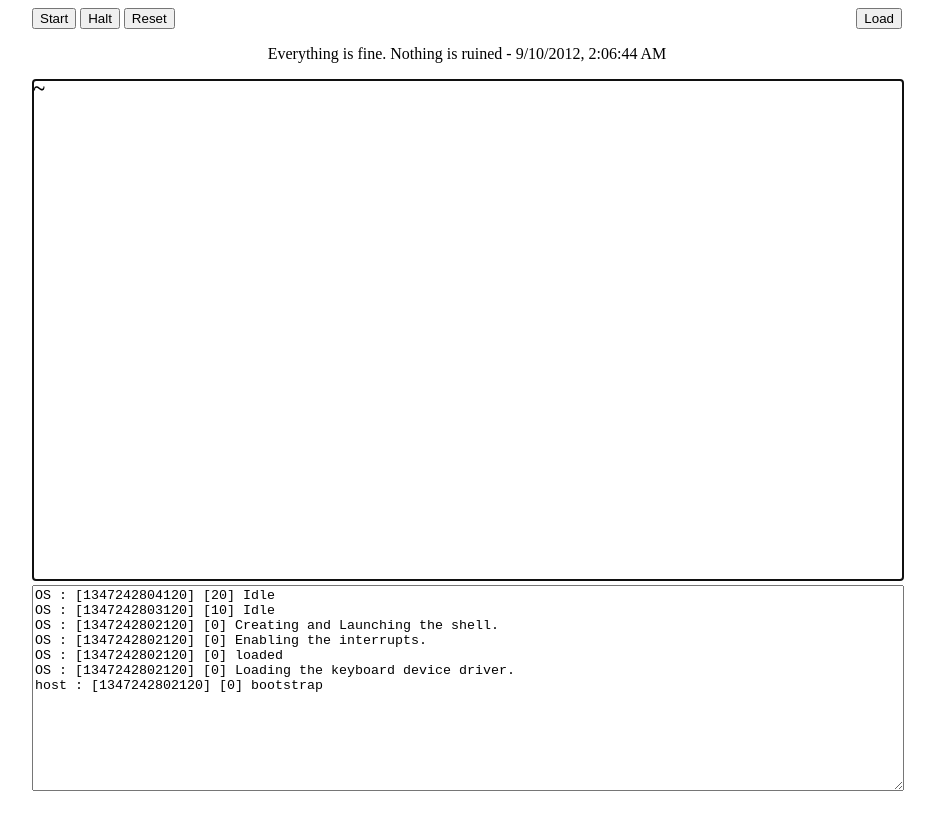
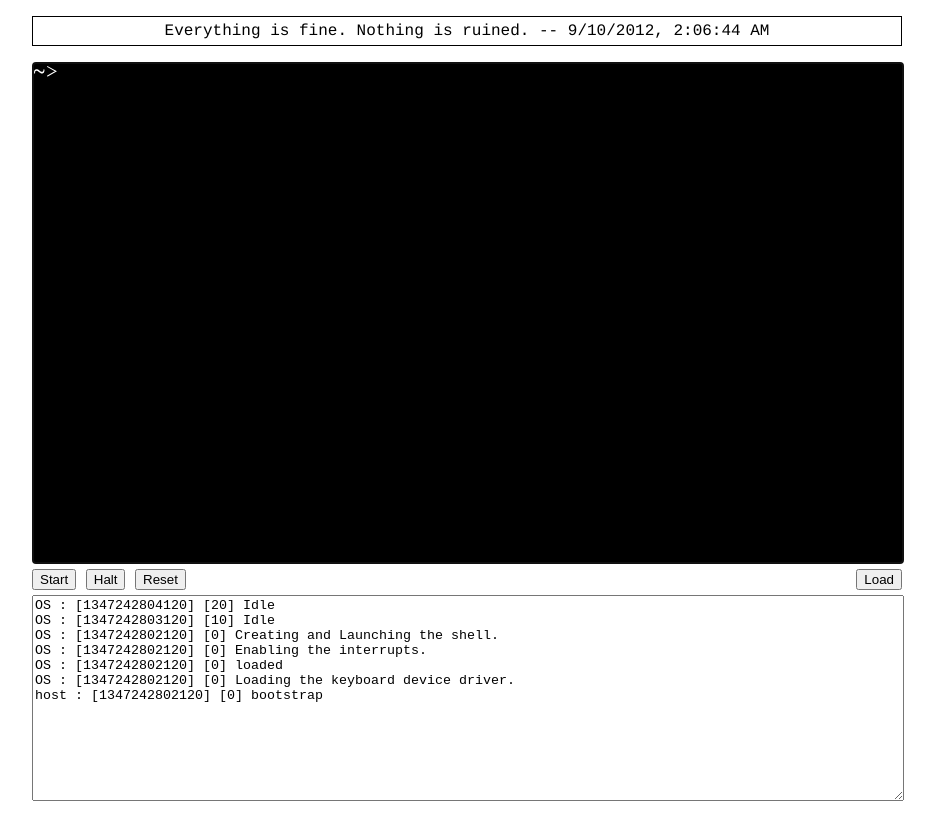
Before and after one commit to colbyr/jsos, a plain HTML site: page index.html in a window 1280 px wide. Both pictures are taken after a click on the button "Start". Shown: the whole page, without its empty margins (173-1108 px from the left). Drawn offline with nearby package versions, Linux system fonts and the light colour scheme; no server answers.

Commit message:
bunch of random changes

```diff
--- a/index.html
+++ b/index.html
@@ -23,15 +23,8 @@
 <body>
 
   <div class="wrapper">
-    <div id="loader_wrapper">
-      <form id="loader">
-        <h2>Enter 6502 HEX code:</h2>
-        <p class="warning">invalid code</p>
-        <textarea id="code"></textarea>
-        <button id="cancel_load">Cancel</button>
-        <input type="submit" value="Load Program" />
-      </form>
-    </div>
+    <p class="status" id="status_bar">...</p>
+    <canvas id="display" width="870px" height="500px" tabindex="4"></canvas>
     <div class="controls">
       <div class="left">
         <input type="button"
@@ -69,9 +62,16 @@
         />
       </div>
     </div>
-    <p class="status" id="status_bar"></p>
-    <canvas id="display" width="870px" height="500px" tabindex="3"></canvas>
     <textarea name="taLog" id = "taLog" rows="36" cols="48"></textarea>
+    <div id="loader_wrapper">
+      <form id="loader">
+        <h2>Enter 6502 HEX code:</h2>
+        <p class="warning">invalid code</p>
+        <textarea id="code"></textarea>
+        <button id="cancel_load">Cancel</button>
+        <input type="submit" value="Load Program" />
+      </form>
+    </div>
   </div>
 </body>
 </html>
--- a/main.css
+++ b/main.css
@@ -1,12 +1,14 @@
 /* main.css */
 
 .wrapper {
+  font-family: 'Courier';
   position: relative;
   margin: 0 auto;
   width: 870px;
 }
 
 #display {
+  background-color: #000;
   border: 1px solid;
   cursor: default;
   -webkit-appearance: textarea;
@@ -57,6 +59,7 @@
 
 .controls {
   overflow: hidden;
+  margin-bottom: 5px;
 }
 
 .left {
@@ -68,5 +71,7 @@
 }
 
 .status {
+  border: 1px solid;
+  padding: 5px;
   text-align: center;
 }
--- a/scripts/os/Canvas.js
+++ b/scripts/os/Canvas.js
@@ -148,10 +148,10 @@ define([], function () {
       ctx.save();
       ctx.lineCap = "round";
       ctx.lineWidth = 2.0 * mag;
-      ctx.strokeStyle = style || "black";
+      ctx.strokeStyle = style || "#fff";
 
       for (var i = 0; i < len; i++) {
-        var c = this.letter( str.charAt(i));
+        var c = this.letter(str.charAt(i));
         if (!c) {
           continue;
         }
--- a/scripts/os/Status.js
+++ b/scripts/os/Status.js
@@ -5,7 +5,7 @@ define(['utils/underscore'], function () {
    *
    * @var string
    */
-  var DEFAULT = 'Everything is fine. Nothing is ruined';
+  var DEFAULT = 'Everything is fine. Nothing is ruined.';
 
   /**
    * Controller for the status bar
@@ -40,7 +40,7 @@ define(['utils/underscore'], function () {
      * @return string
      */
     render: function () {
-      return this.message + ' - ' + new Date().toLocaleString();
+      return this.message + ' -- ' + new Date().toLocaleString();
     },
 
     /**
--- a/scripts/os/shell.js
+++ b/scripts/os/shell.js
@@ -20,7 +20,7 @@ define([
     this.commands = Commands;
     this.curses = "[fuvg],[cvff],[shpx],[phag],[pbpxfhpxre],[zbgureshpxre],[gvgf]";
     this.kernel = kernel;
-    this.promptStr = "~ ";
+    this.promptStr = "~> ";
     this.putPrompt();
   }
 
```
